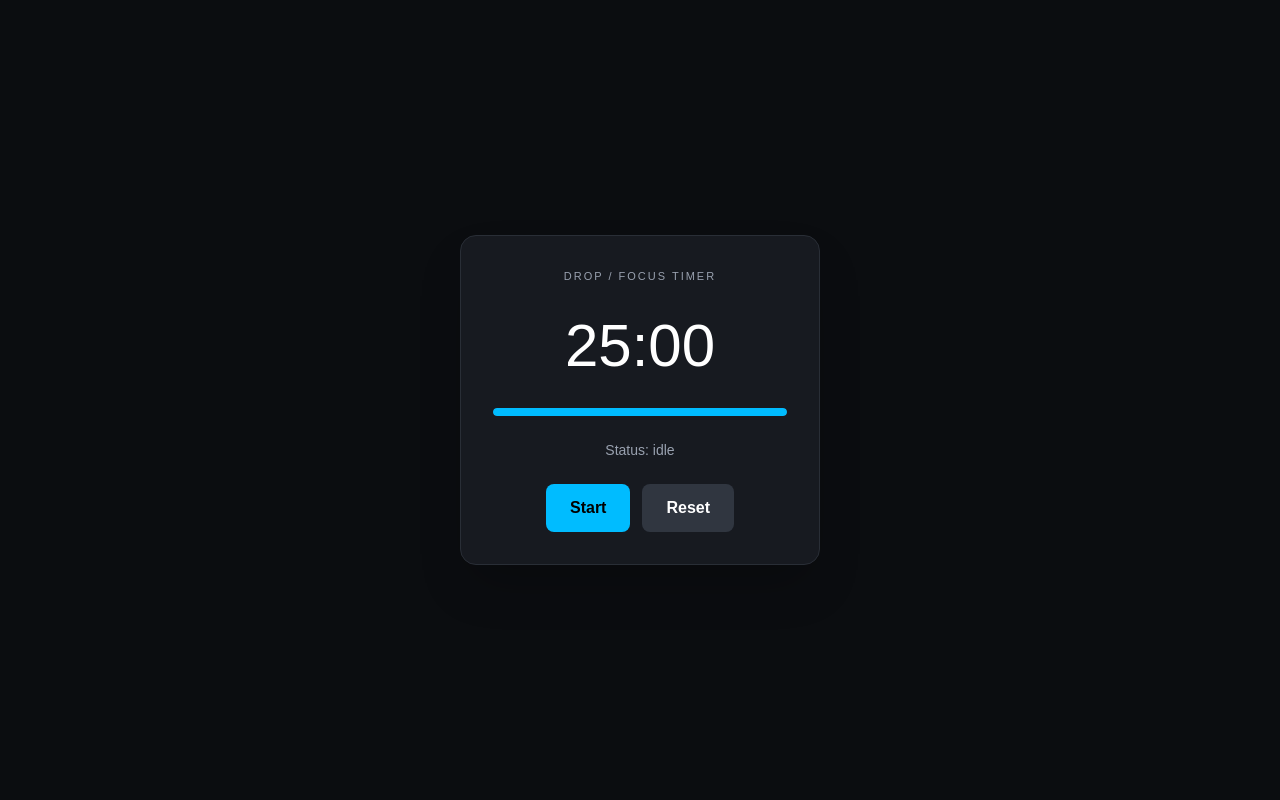
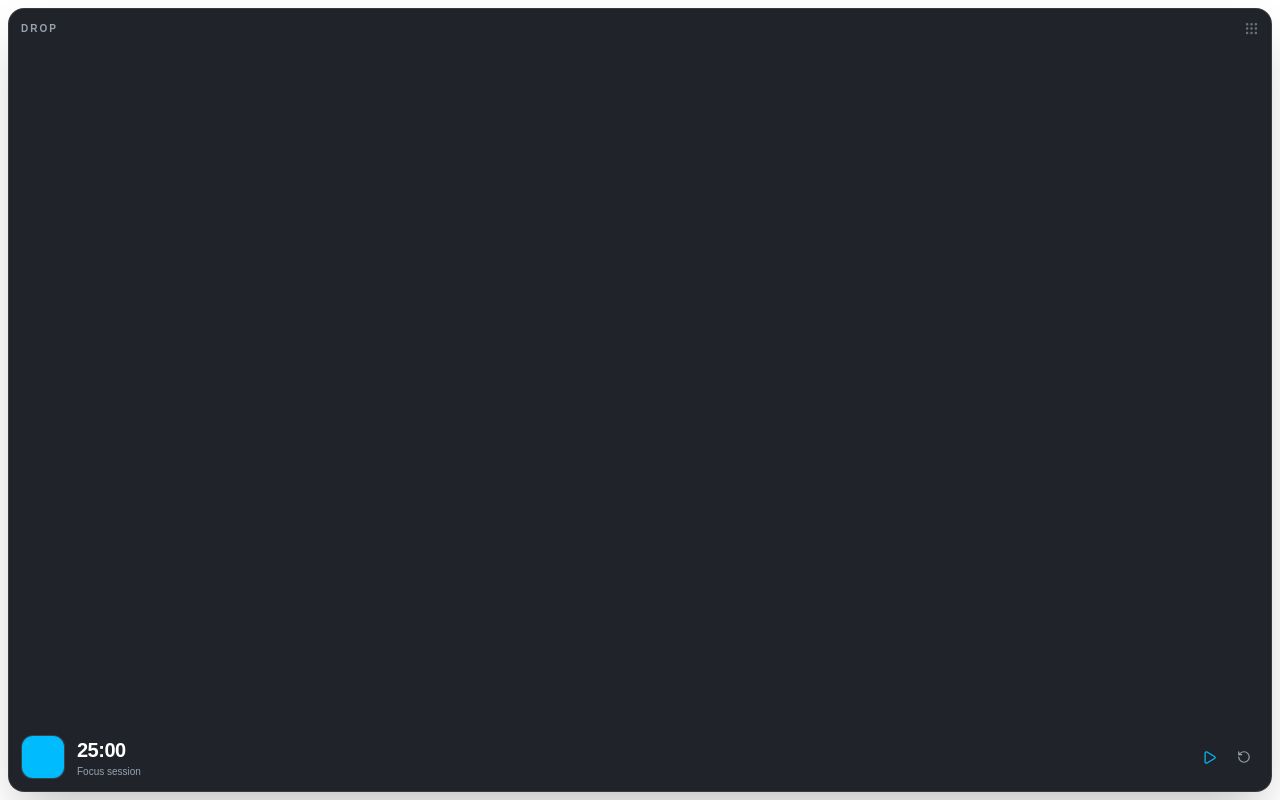
Before and after one commit to Rajat-web-server/drop, a React (Vite) app: page / in a window 1280 px wide. Built offline with nearby package versions, Linux system fonts and the light colour scheme.

Commit message:
func: add drop functionality

```diff
--- a/src-tauri/capabilities/default.json
+++ b/src-tauri/capabilities/default.json
@@ -6,6 +6,7 @@
     "main"
   ],
   "permissions": [
-    "core:default"
+    "core:default",
+    "core:window:allow-start-dragging"
   ]
 }
--- a/src-tauri/tauri.conf.json
+++ b/src-tauri/tauri.conf.json
@@ -5,18 +5,24 @@
   "identifier": "com.tauri.dev",
   "build": {
     "frontendDist": "../build",
-    "devUrl": "http://localhost:3000",
+    "devUrl": "http://localhost:5173",
     "beforeDevCommand": "npm run dev",
     "beforeBuildCommand": "npm run build"
   },
   "app": {
     "windows": [
       {
-        "title": "drop",
-        "width": 800,
-        "height": 600,
-        "resizable": true,
-        "fullscreen": false
+        "title": "Drop",
+        "width": 240,
+        "height": 110,
+        "minWidth": 220,
+        "minHeight": 100,
+        "resizable": false,
+        "fullscreen": false,
+        "decorations": false,
+        "transparent": true,
+        "alwaysOnTop": true,
+        "skipTaskbar": false
       }
     ],
     "security": {
--- a/src/App.tsx
+++ b/src/App.tsx
@@ -1,68 +1,76 @@
-
 import { useTimer } from "./hooks/useTimer";
+import { Play, Pause, RotateCcw, Grip } from "lucide-react";
+import { getCurrentWindow } from "@tauri-apps/api/window";
 
 function App() {
-  const {
-    status,
-    progress,
-    formattedTime,
-    start,
-    pause,
-    reset,
-  } = useTimer();
+  const { status, progress, formattedTime, start, pause, reset } = useTimer();
 
   return (
-    <main className="min-h-screen flex items-center justify-center bg-[#0b0d10] p-6 text-white">
+    <main className="h-full w-full bg-transparent p-2">
+      <div className="flex h-full flex-col justify-between rounded-2xl border border-white/10 bg-[#15191f]/95 p-3 shadow-2xl">
+        {/* Drag region */}
+        <div
+          onMouseDown={() => {
+            getCurrentWindow().startDragging().catch(console.error);
+          }}
+          className="flex items-center justify-between cursor-grab"
+        >
+          <span className="text-[10px] font-semibold tracking-[2px] text-gray-400">
+            DROP
+          </span>
 
-      <div className="w-[360px] rounded-2xl border border-[#292e36] bg-[#171a20] p-8 text-center shadow-2xl">
+          <Grip size={15} className="text-gray-500" />
+        </div>
 
-        <p className="text-[11px] tracking-[2px] text-gray-400">
-          DROP / FOCUS TIMER
-        </p>
-
-        <h1 className="my-8 text-6xl font-medium tabular-nums">
-          {formattedTime}
-        </h1>
-
-        <div className="h-2 overflow-hidden rounded-full bg-[#303640]">
+        {/* Timer */}
+        <div className="flex items-center gap-3">
+          {/* Water placeholder */}
+          <div className="relative h-11 w-11 shrink-0 overflow-hidden rounded-xl border border-white/10 bg-[#252d36]">
             <div
-            className="h-full rounded-full bg-sky-400 transition-all duration-300"
+              className="absolute bottom-0 left-0 w-full bg-sky-400 transition-all duration-300"
               style={{
-              width: `${progress * 100}%`,
+                height: `${progress * 100}%`,
               }}
             />
           </div>
 
-        <p className="my-6 text-sm text-gray-400">
-          Status: {status}
-        </p>
+          <div className="min-w-0 flex-1">
+            <h1 className="text-xl font-semibold tracking-tight tabular-nums text-white">
+              {formattedTime}
+            </h1>
 
-        <div className="flex justify-center gap-3">
+            <p className="text-[10px] text-gray-400">Focus session</p>
+          </div>
 
+          {/* Controls */}
+          <div className="flex items-center gap-1">
             {status === "running" ? (
               <button
                 onClick={pause}
-              className="rounded-lg bg-sky-400 px-6 py-3 font-semibold text-black transition hover:bg-sky-300"
+                className="rounded-lg p-2 text-white transition hover:bg-white/10"
+                title="Pause"
               >
-              Pause
+                <Pause size={15} />
               </button>
             ) : (
               <button
                 onClick={start}
                 disabled={status === "completed"}
-              className="rounded-lg bg-sky-400 px-6 py-3 font-semibold text-black transition hover:bg-sky-300 disabled:cursor-not-allowed disabled:opacity-40"
+                className="rounded-lg p-2 text-sky-400 transition hover:bg-white/10 disabled:opacity-40"
+                title="Start"
               >
-              Start
+                <Play size={15} />
               </button>
             )}
 
             <button
               onClick={reset}
-            className="rounded-lg bg-[#303640] px-6 py-3 font-semibold text-white transition hover:bg-[#414955]"
+              className="rounded-lg p-2 text-gray-400 transition hover:bg-white/10 hover:text-white"
+              title="Reset"
             >
-            Reset
+              <RotateCcw size={14} />
             </button>
-
+          </div>
         </div>
       </div>
     </main>
--- a/src/index.css
+++ b/src/index.css
@@ -4,9 +4,17 @@
   box-sizing: border-box;
 }
 
+html,
+body,
+#root {
+  width: 100%;
+  height: 100%;
+  margin: 0;
+  background: transparent;
+  overflow: hidden;
+}
+
 body {
-  margin: 0;
-  background: #0b0d10;
   color: white;
   font-family: Arial, sans-serif;
 }
```
Also changed, not shown: 1 other file (tests, documents, lock files or other folders). Lines whose indentation alone changed are shown as unchanged.
